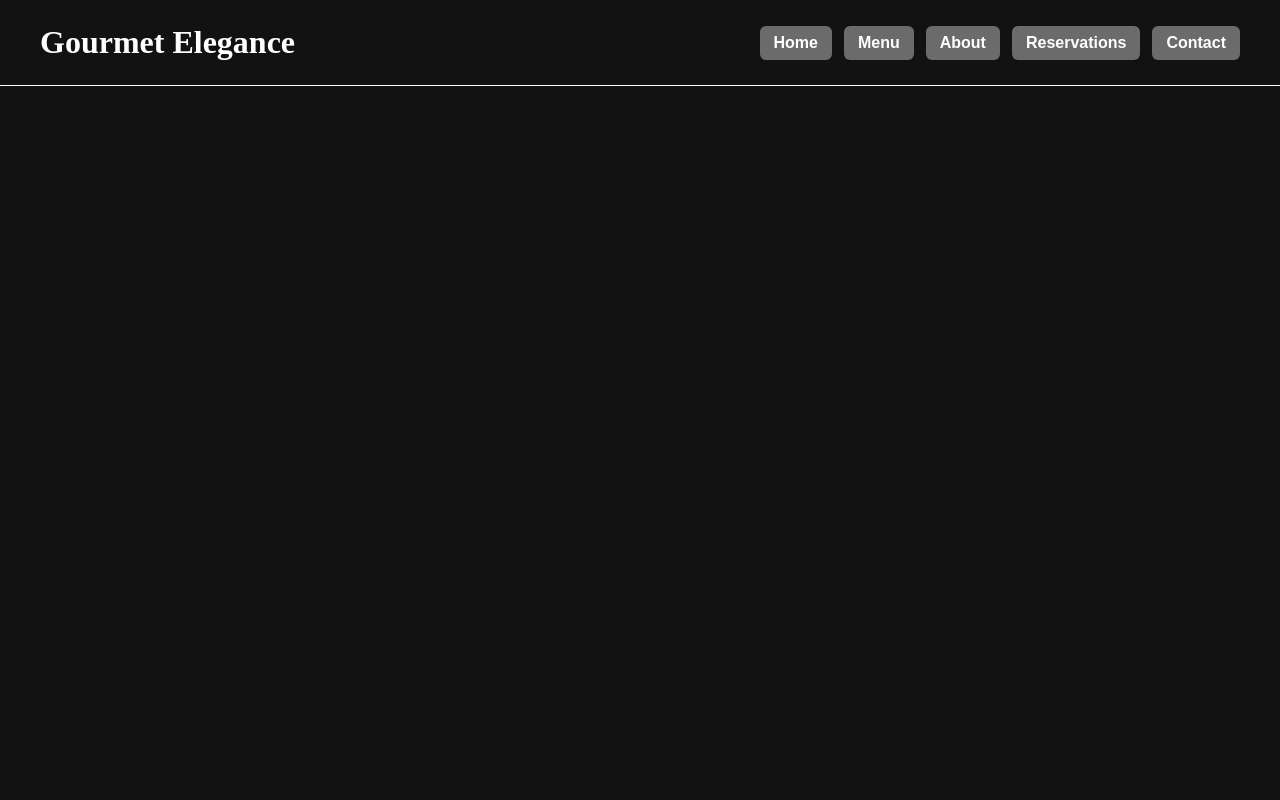
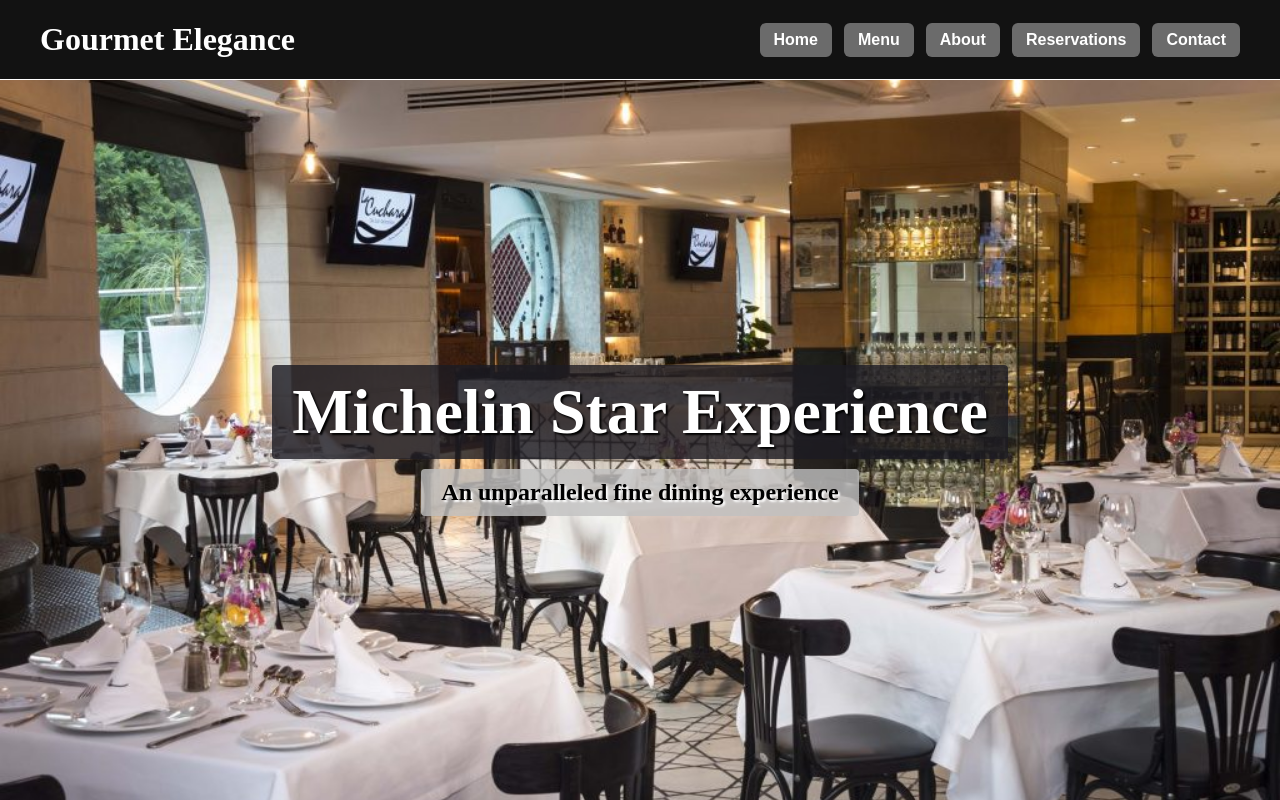
Before and after one commit to armando-rios/restaurant-page, a website built with webpack: page src/index.html in a window 1280 px wide. Built offline with nearby package versions, Linux system fonts and the light colour scheme.

Commit message:
feat: create home section

```diff
--- a/src/index.js
+++ b/src/index.js
@@ -1,3 +1,15 @@
 import "./style.css"
+import { home } from "./modules/home.js"
 
-console.log("works!")
+const actions = {
+  home,
+};
+
+document.querySelector("nav").addEventListener("click", (event) => {
+  const action = actions[event.target.id];
+  if (action) {
+    action();
+  }
+});
+
+home()
--- /dev/null
+++ b/src/modules/home.js
@@ -0,0 +1,17 @@
+import heroImg from "../img/hero.jpg"
+
+export function home() {
+  content.innerHTML = ""
+  const image = document.createElement("img")
+  const title = document.createElement("h2")
+  const subtitle = document.createElement("h3")
+  image.src = heroImg
+  image.classList.add("content-bg")
+  title.textContent = "Michelin Star Experience"
+  subtitle.textContent = "An unparalleled fine dining experience"
+  title.classList.add("hero-title")
+  subtitle.classList.add("hero-subtitle")
+  content.append(image)
+  content.append(title)
+  content.append(subtitle)
+}
--- a/src/style.css
+++ b/src/style.css
@@ -2,12 +2,17 @@
   margin: 0;
   padding: 0;
   box-sizing: border-box;
-  color-scheme:dark;
+  color-scheme: dark;
+}
+
+body {
+  height: 100vh;
 }
 
 header {
   display: flex;
-  padding: 24px 40px ;
+  padding: 0 40px;
+  height: 10vh;
   align-items: center;
   justify-content: space-between;
   border-bottom: 1px solid #fff;
@@ -25,3 +30,55 @@ button {
   font-size: 16px;
   font-weight: bold;
 }
+
+#content {
+  padding: 20px;
+  display: flex;
+  flex-direction: column;
+  align-items: center;
+  justify-content: center;
+  height: 90vh;
+  gap: 10px;
+}
+
+h2 {
+  background-color: #1c1b22cc;
+  padding: 10px 20px;
+  border-radius: 4px;
+  color: #fff;
+  font-size: 2.2rem;
+  text-shadow: 2px 2px 2px black;
+  text-align: center;
+}
+
+h3 {
+  background: #c1c1c1cc;
+  padding: 10px 20px;
+  border-radius: 4px;
+  font-size: 1.1rem;
+  color: black;
+  text-shadow: 2px 2px 2px white;
+  text-align: center;
+}
+
+.hero-title {
+  font-size: 4rem;
+}
+
+.hero-subtitle {
+  font-size: 1.5rem;
+}
+
+.content-bg {
+  position: absolute;
+  z-index: -1;
+  width: 100vw;
+  height: 90vh;
+  object-fit: cover;
+}
+
+@media (max-width: 500px) {
+  nav {
+    display: none;
+  }
+}
--- a/webpack.config.js
+++ b/webpack.config.js
@@ -26,7 +26,7 @@ export default {
         use: ["style-loader", "css-loader"],
       },
       {
-        test: /\.(png|svg|jpg|jpeg|git)$/i,
+        test: /\.(png|svg|jpg|jpeg|gif|webp)$/i,
         type: "asset/resource"
       }
     ],
```
Also changed, not shown: src/img/hero.jpg (added).
